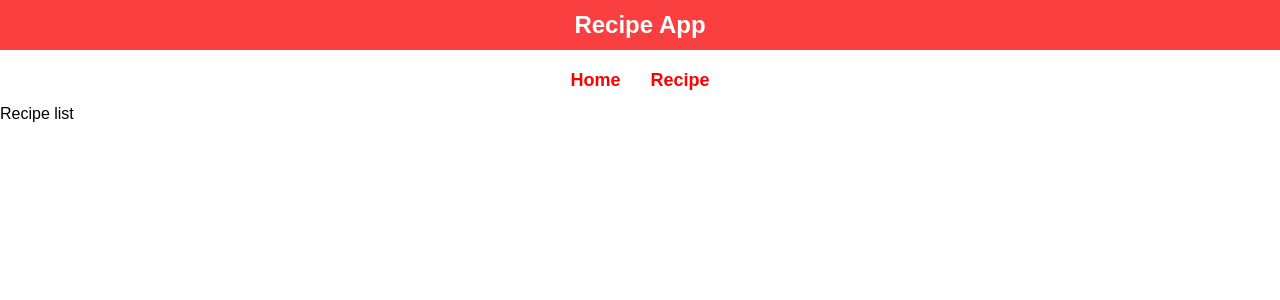
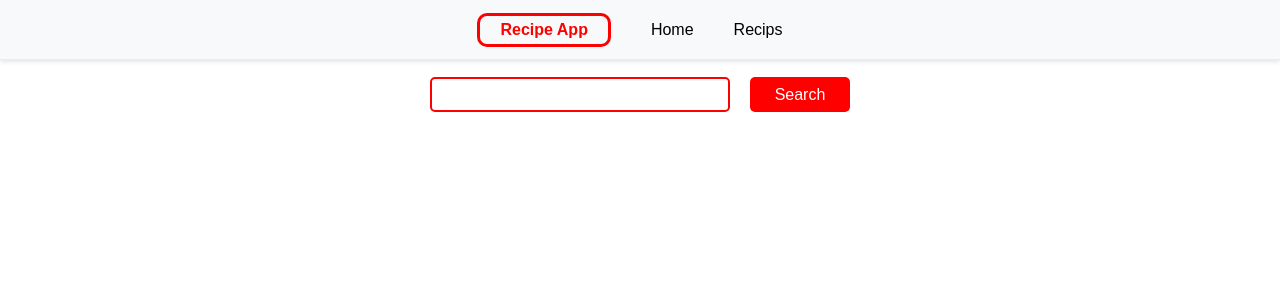
Before and after one commit to Itsarun01/RecipeFinder, a React (Vite) app: page /recipes in a window 1280 px wide. Shown: the top 300 px of the page. Built offline with nearby package versions, Linux system fonts and the light colour scheme.

Commit message:
fixed navbar

```diff
--- a/src/Components/Common/Navbar/Navbar.css
+++ b/src/Components/Common/Navbar/Navbar.css
@@ -1,37 +1,47 @@
+.navbar{
+    display: flex;
+    justify-content: center;
+    column-gap: 20px;
+    align-items: center;
+    background-color: #f8f9fa;
+    border-bottom: 1px solid #e9ecef;
+    padding: 0;
+    box-shadow: 0 2px 4px rgba(0,0,0,0.1);
+    z-index: 1000;
+    position: fixed;
+    width: 100%;
+    height: 60px;
+    top: 0;
+    left: 0;
+    right: 0;
+    transition: all 0.3s;
+}
 
+.logo-section{
+    border: 3px solid red;
+    padding: 5px 20px;
+    border-radius: 10px;
+    margin-left: 20px;
 
-.logo-header{
-    font-weight: 700;
-    font-size: 1.5rem;
-    text-decoration: none;
-    height: 50px;
-    text-align: center;
-    background-color: rgb(249, 63, 63);
-    align-content: center;
-    color: white;
-    margin-bottom: 5px;
-    border: none;
+}
+
+.logo-section h1{
+    font-size: 1rem;
+    color: red;
+
 }
 
 .nav-list{
-    height: 50px;
+  display: flex;
+    justify-content: center;
     align-items: center;
-    display: flex;
-    justify-content: center;
-    column-gap: 30px;
     list-style: none;
-    text-decoration: none;
-    cursor: pointer;
+    margin-right: 20px;
 }
 
-.link{
-    color: red;
+.nav-link a{
     text-decoration: none;
-    font-weight: 600;
-    cursor : pointer;
-    font-size: 18px;
+    color: #000;
+    padding: 10px 20px;
+    transition: all 0.3s;
 }
-
-.link:hover{
-    text-decoration: underline red 2px;
-}
--- a/src/Components/Common/Navbar/Navbar.jsx
+++ b/src/Components/Common/Navbar/Navbar.jsx
@@ -5,18 +5,18 @@ const Navbar = () => {
   return (
     <>
       <nav className="navbar">
-        <div className="logo-header">
-          <p className="logo">Recipe App</p>
+        <div className="logo-section">
+          <h1 className="logo">Recipe App</h1>
         </div>
         <ul className="nav-list">
           <li className="nav-link">
-            <Link className="link" to="/">
+            <Link Link to="/">
               Home
             </Link>
           </li>
           <li className="nav-link">
-            <Link className="link" to="/recipes">
-              Recipe
+            <Link Link to="/recipes">
+              Recips
             </Link>
           </li>
         </ul>
--- a/src/Components/Common/SearchBar/SearchBar.css
+++ b/src/Components/Common/SearchBar/SearchBar.css
@@ -0,0 +1,44 @@
+.search-container {
+    margin-top: 20px;
+    /* border:  1px solid red; */
+
+
+}
+
+.head-text{
+    background-color: red;
+    color: white;
+    text-align: center;
+    margin: 0 auto;
+
+}
+
+.search-inputs{
+    display: flex;
+    justify-content: center;
+    margin-top: 20px;
+    column-gap: 20px;
+
+}
+
+.search-inputs .search-box{
+    width: 300px;
+    height: 35px;
+    border: 2px solid red;
+    border-radius: 5px;
+    padding: 5px;
+    outline: none;
+    font: 1em sans-serif;
+
+}
+
+.search-inputs .btn{
+    width: 100px;
+    height: 35px;
+    background-color: red;
+    color: white;
+    border: none;
+    border-radius: 5px;
+    cursor: pointer;
+    font: 1em sans-serif;
+}
--- a/src/Components/Common/SearchBar/SearchBar.jsx
+++ b/src/Components/Common/SearchBar/SearchBar.jsx
@@ -1,7 +1,14 @@
+import "./SearchBar.css";
 const SearchBar = () => {
   return (
     <>
-      <div></div>
+      <div className="search-container">
+        <h1 className="head-text">Search Your Recipe</h1>
+        <div className="search-inputs">
+          <input className="search-box" type="text" />
+          <button className="btn">Search</button>
+        </div>
+      </div>
     </>
   );
 };
--- a/src/Components/Pages/Home/Home.css
+++ b/src/Components/Pages/Home/Home.css
@@ -2,17 +2,16 @@
     width: 100%;
     height: 85vh;
     position: relative;
+
 }
 
 .img{
     width: 100%;
-    height: 85vh;
+    height: 100vh;
     object-fit: cover;
-    object-position: center;
     background-repeat: no-repeat;
     background-size: cover;
     background-position: center;
-    box-shadow: 0 0 10px 0 rgba(233, 137, 137, 0.5);
 
 }
 
--- a/src/Components/Pages/Home/Home.jsx
+++ b/src/Components/Pages/Home/Home.jsx
@@ -17,4 +17,5 @@ const Home = () => {
   );
 };
 
+
 export default Home;
--- a/src/Components/Pages/Recipes/RecipeLists.jsx
+++ b/src/Components/Pages/Recipes/RecipeLists.jsx
@@ -1,5 +1,5 @@
 const RecipeLists = () => {
-  return <div>Recipe list</div>;
+  return <div></div>;
 };
 
 export default RecipeLists;
--- a/src/Components/Pages/Recipes/Recipes.jsx
+++ b/src/Components/Pages/Recipes/Recipes.jsx
@@ -4,10 +4,13 @@ import "./Recipes.css";
 const Recipes = () => {
   return (
     <>
-      <SearchBar />
-      <RecipeLists />
+      <div>
+        <SearchBar />
+        <RecipeLists />
+      </div>
     </>
   );
+
 };
 
 export default Recipes;
```
